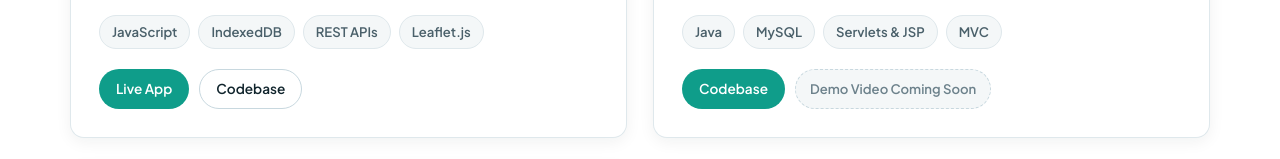
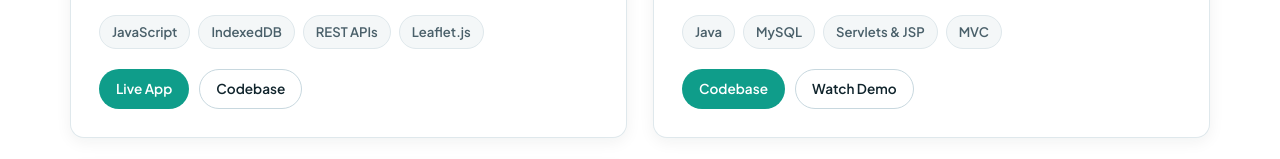
Before and after one commit to NShanthini394/NShanthini394.github.io, a plain HTML site: page index.html in a window 1280 px wide. Shown: the part 3669-3828 px from the top of the page. Drawn offline with Linux system fonts and the light colour scheme.

Commit message:
Update index.html

```diff
--- a/index.html
+++ b/index.html
@@ -420,10 +420,7 @@
                         </div>
                         <div class="project-actions">
                                 <a href="https://github.com/NShanthini394/CSM3023_Group-2_SweetBite-Cookies-Web-Application" target="_blank" rel="noopener noreferrer" class="btn btn-primary btn-sm">Codebase</a>
-                                <!-- Replace the span below once your YouTube walkthrough is uploaded:
-                                <a href="YOUR_YOUTUBE_URL" target="_blank" rel="noopener noreferrer" class="btn btn-secondary btn-sm">Watch Demo</a>
-                                -->
-                                <span class="btn-placeholder">Demo Video Coming Soon</span>
+                                <a href="https://youtu.be/9VTBrx66lfI" target="_blank" rel="noopener noreferrer" class="btn btn-secondary btn-sm">Watch Demo</a>
                         </div>
                     </article>
 
```
